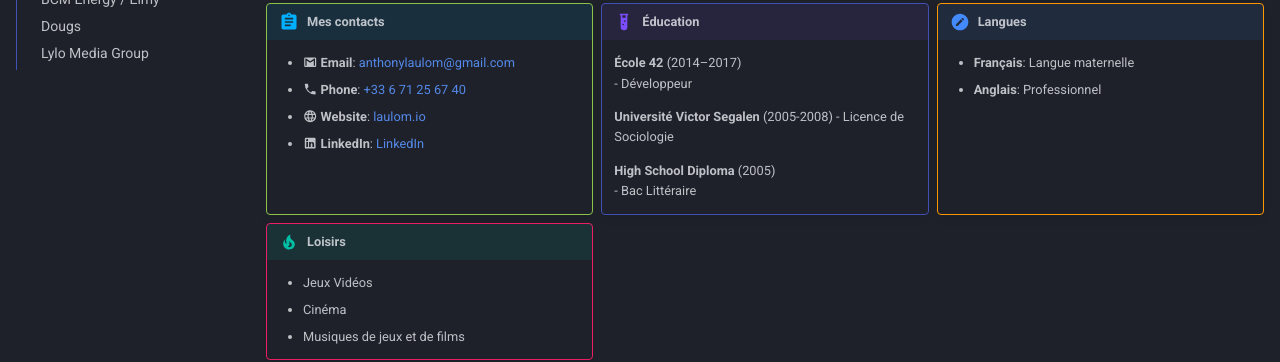
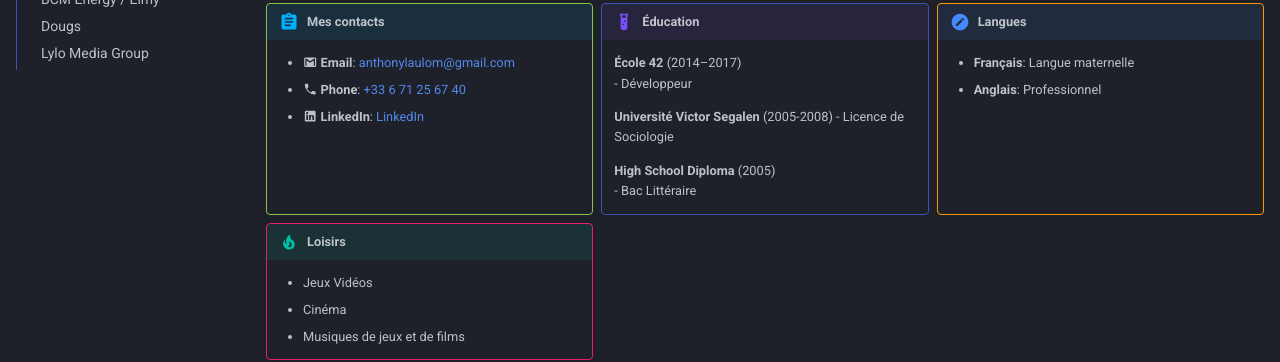
Before and after one commit to Lolhomme/laulom.github.io, an MkDocs documentation site: the page built from docs/index.md, in a window 1280 px wide and 900 px high. Shown: the part 294-656 px from the top of the window. Built offline with MkDocs 1.6.1 and Material for MkDocs 9.7.7, drawn with Linux system fonts in a browser that asks for light colours.

Commit message:
broken and useless

```diff
--- a/docs/index.md
+++ b/docs/index.md
@@ -9,7 +9,6 @@
 
     - :material-gmail: **Email**: [anthonylaulom@gmail.com](mailto:anthonylaulom@gmail.com)
     - :material-phone: **Phone**: [+33 6 71 25 67 40](tel:+33671256740)
-    - :material-web: **Website**: [laulom.io](https://www.laulom.io)
     - :material-linkedin: **LinkedIn**: [LinkedIn](https://www.linkedin.com/in/anthony-laulom-574947a7/)
 
 !!! example "Éducation"
```
